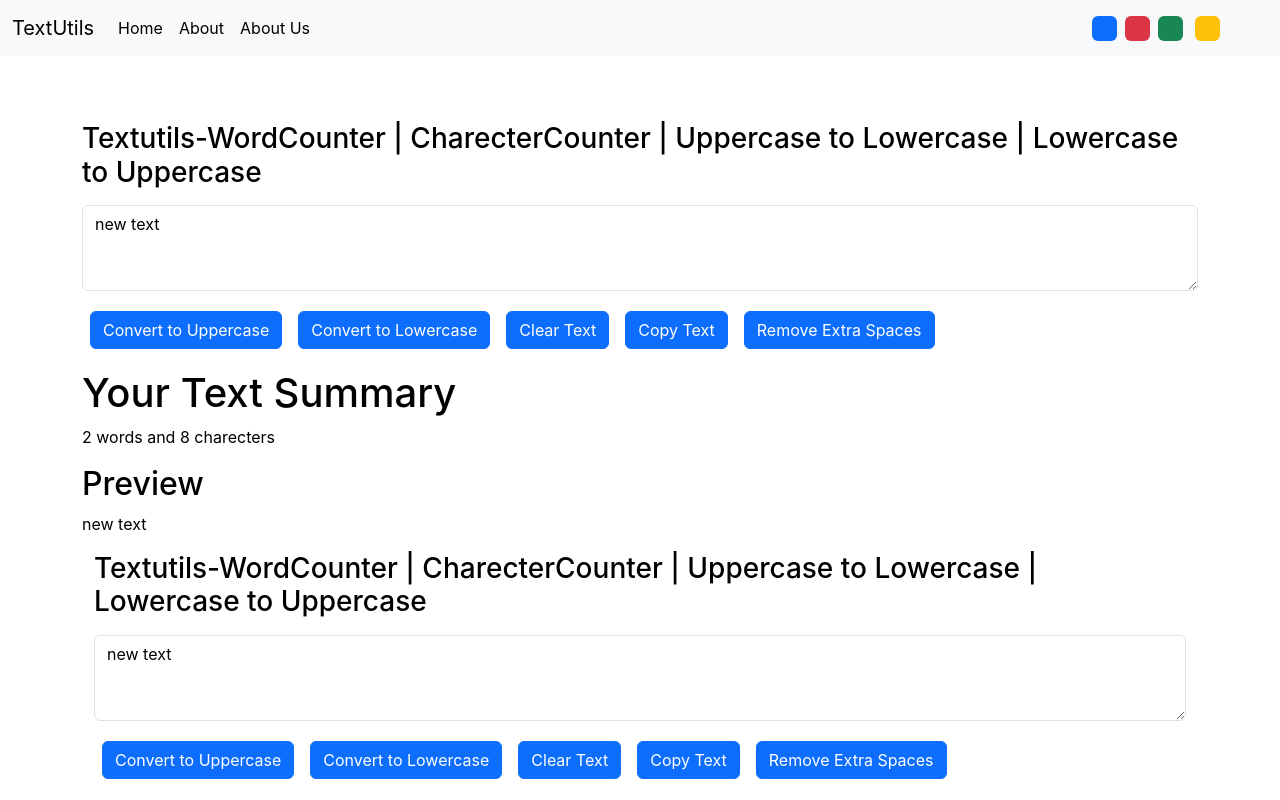
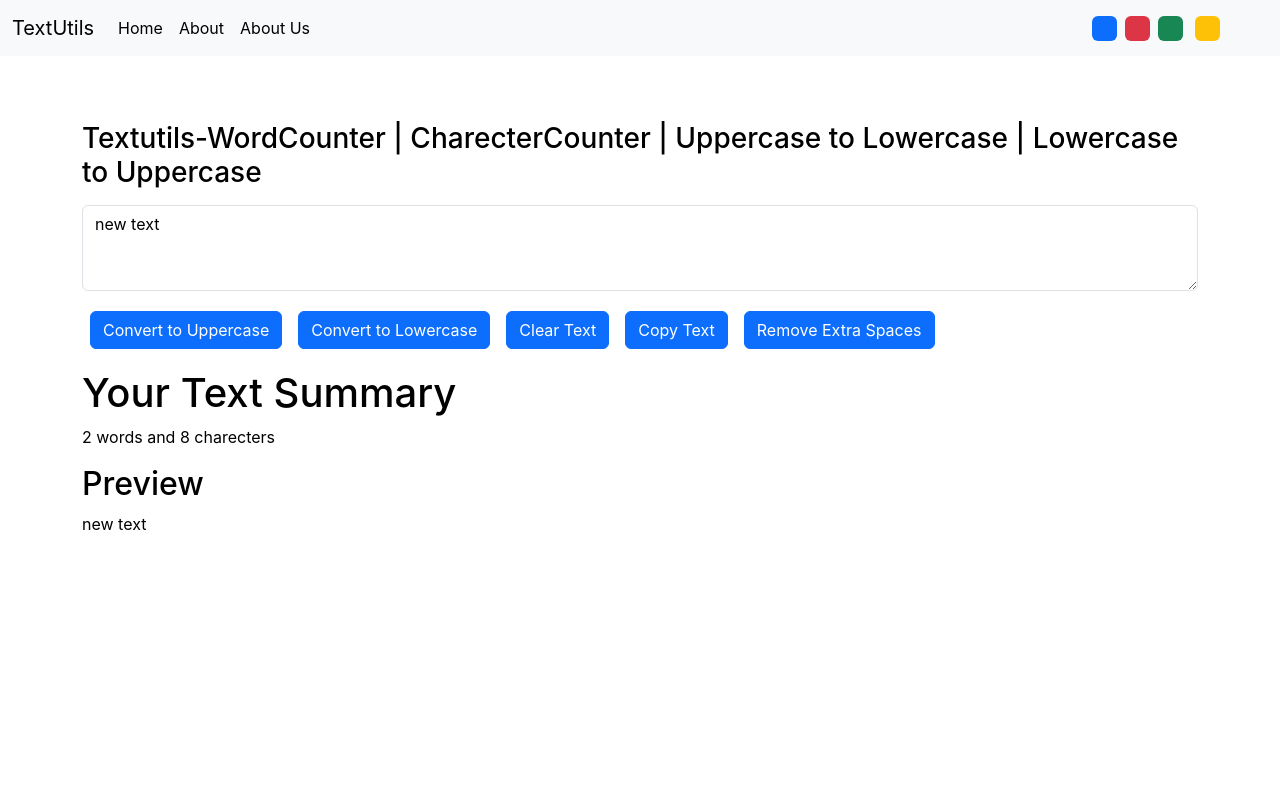
Before and after one commit to Yashrxx/Text-Modifier, a React (Create React App) app: page / in a window 1280 px wide. Shown: the top 800 px of the page. Built offline with nearby package versions, Linux system fonts and the light colour scheme.

Commit message:
new changes

```diff
--- a/package.json
+++ b/package.json
@@ -1,4 +1,4 @@
-{  "homepage": "https://yashrxx.github.io/Textutils-React",
+{  "homepage": "https://yashrxx.github.io/Text-Modifier/",
   "name": "textutils",
   "version": "0.1.0",
   "private": true,
--- a/src/App.js
+++ b/src/App.js
@@ -65,9 +65,6 @@ function App() {
     <TextForm Heading="Textutils-WordCounter | CharecterCounter | Uppercase to Lowercase | Lowercase to Uppercase"  showalert={showalert} mode={mode} Exampletextarea="Example textarea -007 "/>
     <div className="container">
     <Routes>
-      <Route path="/"
-      element={<TextForm Heading="Textutils-WordCounter | CharecterCounter | Uppercase to Lowercase | Lowercase to Uppercase"  showalert={showalert} mode={mode} Exampletextarea="Example textarea -007 "/>}
-      />
       <Route path="/about"element={<About/>}/>
     </Routes>
     </div>
```
